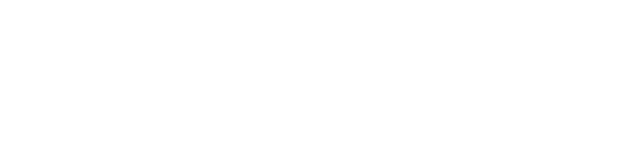
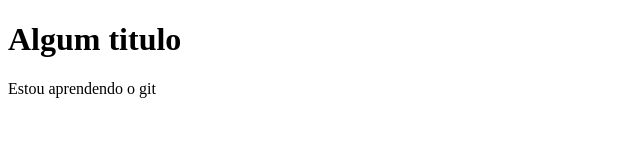
Before and after one commit to Gabrieelgc2/Aprendendo-git, a plain HTML site: page index.html in a window 1280 px wide. Shown: the whole page, without its empty margins (0-640 px from the left). Drawn offline with Linux system fonts and the light colour scheme.

Commit message:
Criei titulo e paragrafo

```diff
--- a/index.html
+++ b/index.html
@@ -6,6 +6,7 @@
     <title>Teste</title>
 </head>
 <body>
-
+    <h1>Algum titulo</h1>
+    <p>Estou aprendendo o git</p>
 </body>
 </html>
```
